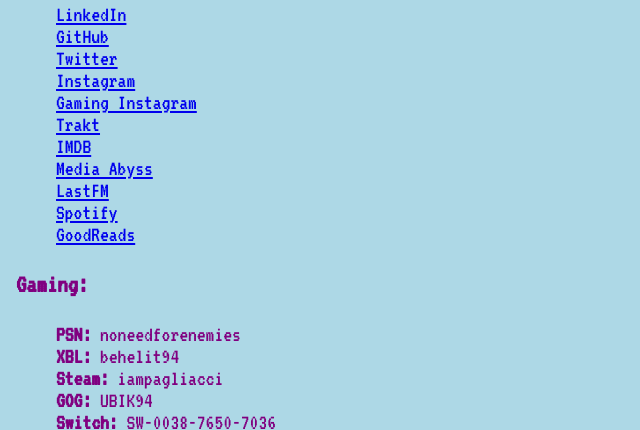
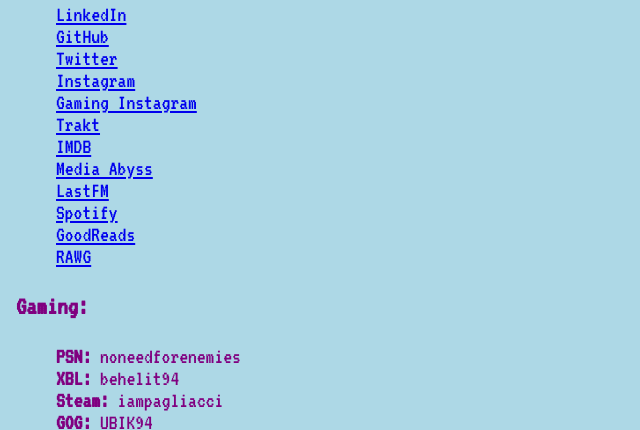
Before and after one commit to caraelliott/Portfolio, a plain HTML site: page docs/contact.html in a window 1280 px wide. Shown: the part 828-1258 px from the top of the page, without its empty margins (0-640 px from the left). Drawn offline with Linux system fonts and the light colour scheme; files whose address does not match are found by name.

Commit message:
Update contact.html

```diff
--- a/docs/contact.html
+++ b/docs/contact.html
@@ -39,6 +39,9 @@
         <dd><a href="https://www.last.fm/user/caraelliott1">LastFM</a></dd>
         <dd><a href="https://open.spotify.com/user/11123685819?si=afe337a7263840ad">Spotify</a></dd>
         <dd><a href="https://www.goodreads.com/user/show/48169468-cara-elliott">GoodReads</a></dd>
+        <dd><a href="https://rawg.io/@drmanhattan94/games">RAWG</a></dd>
+
+
 </dl>
 
 <dl class="dl-horizontal">
```
